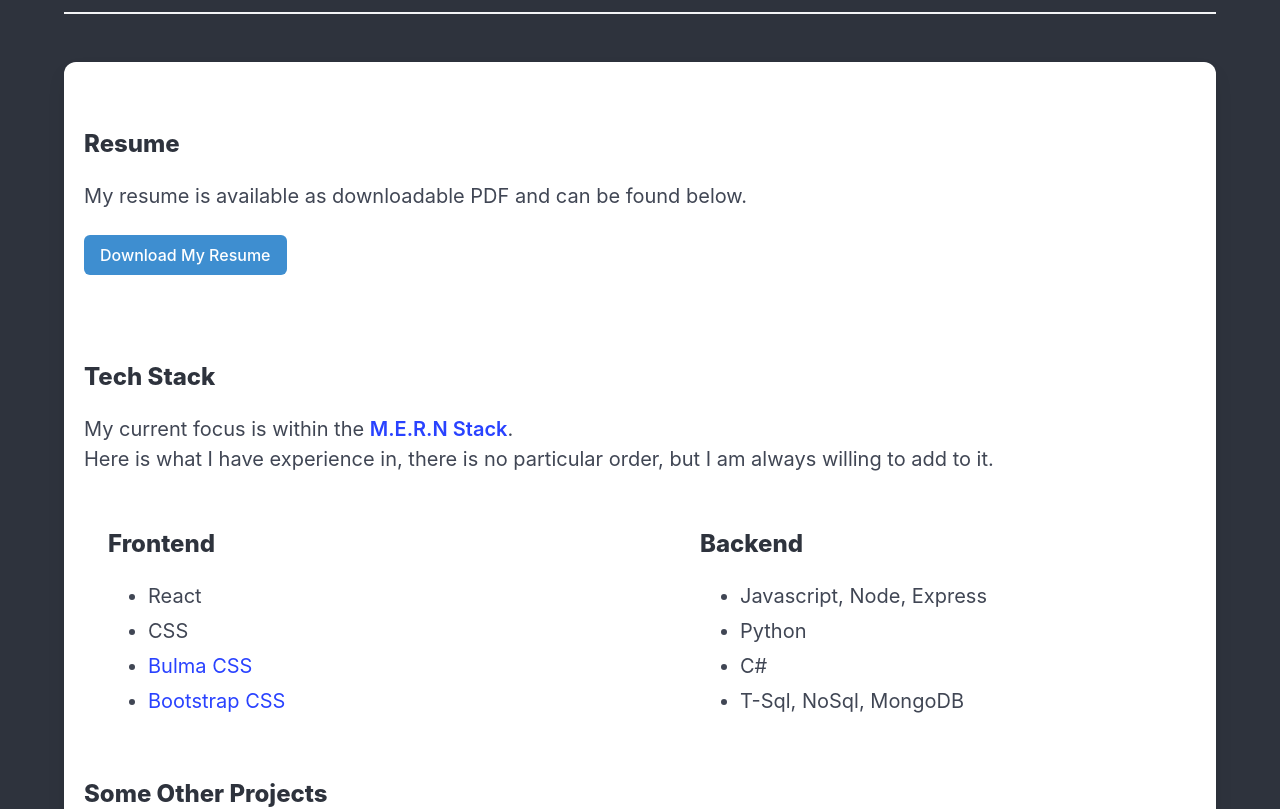
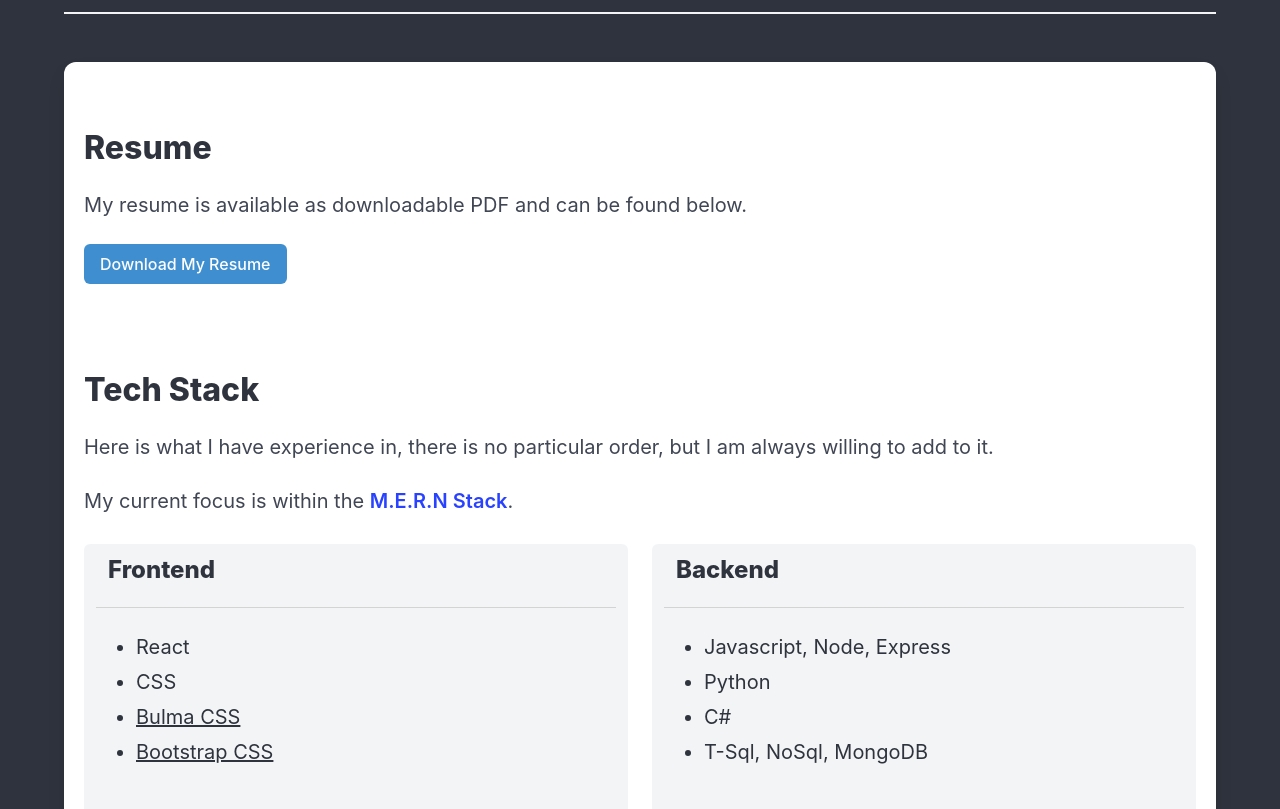
Before and after one commit to sempercuriosus/portfolio-v2, a React (Vite) app: page /resume in a window 1280 px wide. Shown: the part 280-1089 px from the top of the page. Built offline with nearby package versions, Linux system fonts and the light colour scheme.

Commit message:
refactored resume layout

```diff
--- a/src/components/Resume/resume.jsx
+++ b/src/components/Resume/resume.jsx
@@ -27,7 +27,7 @@ function Resume() {
             id='resume-download'
             className='block'
             style={{ padding: '3rem 0' }}>
-            <h2 className='title is-4'>Resume</h2>
+            <h2 className='title is-3'>Resume</h2>
 
             <div className='block'>
               <p>
@@ -56,10 +56,16 @@ function Resume() {
             style={{ padding: '1rem 0' }}>
             <h2
               id='experience-title'
-              className='title is-4'>
+              className='title is-3'>
               Tech Stack
             </h2>
-            <p>
+
+            <p className='block'>
+              Here is what I have experience in, there is no particular order,
+              but I am always willing to add to it.{' '}
+            </p>
+
+            <p className='block'>
               My current focus is within the{' '}
               <strong>
                 <a
@@ -71,11 +77,6 @@ function Resume() {
               </strong>
               .
             </p>
-
-            <p>
-              Here is what I have experience in, there is no particular order,
-              but I am always willing to add to it.{' '}
-            </p>
           </div>
 
           <div className='content block'>
@@ -83,12 +84,19 @@ function Resume() {
 
             <div
               className='columns'
-              style={{ padding: '1rem 0' }}>
+              style={{ paddingBottom: '2rem' }}>
               {/*  */}
-              <div className='column is-narrow'></div>
-
-              <div className='column is-half block'>
-                <p className='title is-4'>Frontend</p>
+              <div
+                className='notification column'
+                style={{ margin: '0 0.75rem' }}>
+                <p
+                  className='title is-4'
+                  style={{
+                    padding: '0 0 1.5rem 0.75rem',
+                    borderBottom: 'thin lightgrey solid',
+                  }}>
+                  Frontend
+                </p>
 
                 <ul>
                   <li>React</li>
@@ -108,13 +116,22 @@ function Resume() {
                     </a>
                   </li>
                 </ul>
+
+                <br />
               </div>
 
-              <div className='column is-narrow'></div>
-
               {/*  */}
-              <div className='column is-half block'>
-                <p className='title is-4'>Backend</p>
+              <div
+                className='notification column'
+                style={{ margin: '0 0.75rem' }}>
+                <p
+                  className='title is-4'
+                  style={{
+                    padding: '0 0 1.5rem 0.75rem',
+                    borderBottom: 'thin lightgrey solid',
+                  }}>
+                  Backend
+                </p>
 
                 <ul>
                   <li>Javascript, Node, Express</li>
@@ -122,6 +139,8 @@ function Resume() {
                   <li>C#</li>
                   <li>T-Sql, NoSql, MongoDB</li>
                 </ul>
+
+                <br />
               </div>
             </div>
 
```
